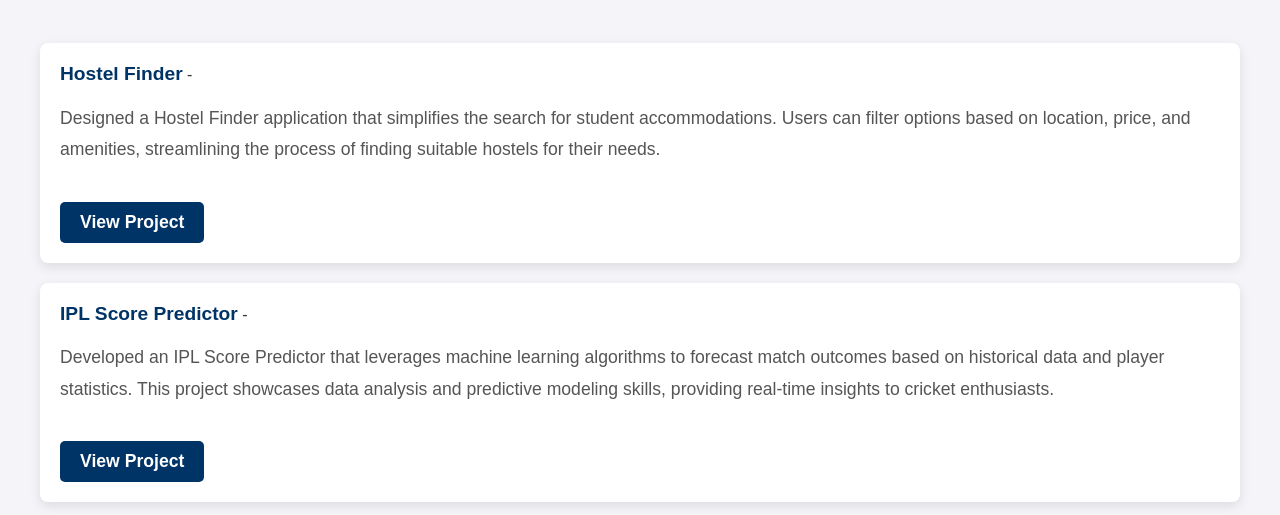
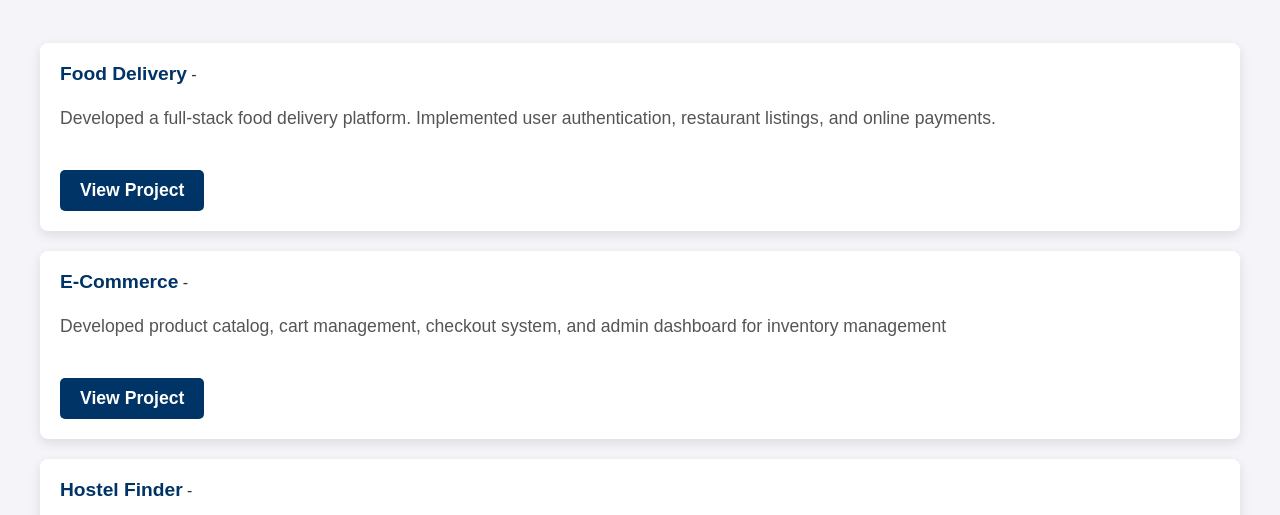
Before and after one commit to Tejass-16/Portfolio, a plain HTML site: page projects.html in a window 1280 px wide. Shown: the part 284-799 px from the top of the page. Drawn offline with Linux system fonts and the light colour scheme.

Commit message:
Update projects.html

```diff
--- a/projects.html
+++ b/projects.html
@@ -24,6 +24,15 @@
         <div class="container">
             <h1>My Projects</h1>
             <ul>
+                <li>
+                    <strong>Food Delivery</strong> - <p> Developed a full-stack food delivery platform. Implemented user authentication, restaurant listings,
+ and online payments.</p>
+                <br>    <a href="https://github.com/Tejass-16/Yumzo" class="button" target="_blank">View Project</a>
+                </li>
+                <li>
+                    <strong>E-Commerce</strong> - <p> Developed product catalog, cart management, checkout system, and admin dashboard for inventory management</p>
+                <br>    <a href="https://github.com/Tejass-16/E-commerce" class="button" target="_blank">View Project</a>
+                </li>
                 <li>
                     <strong>Hostel Finder</strong> - <p>Designed a Hostel Finder application that simplifies the search for student accommodations. Users can filter options based on location, price, and amenities, streamlining the process of finding suitable hostels for their needs.</p>
                 <br>    <a href="https://github.com/Tejass-16/Hostel_Finder" class="button" target="_blank">View Project</a>
```
